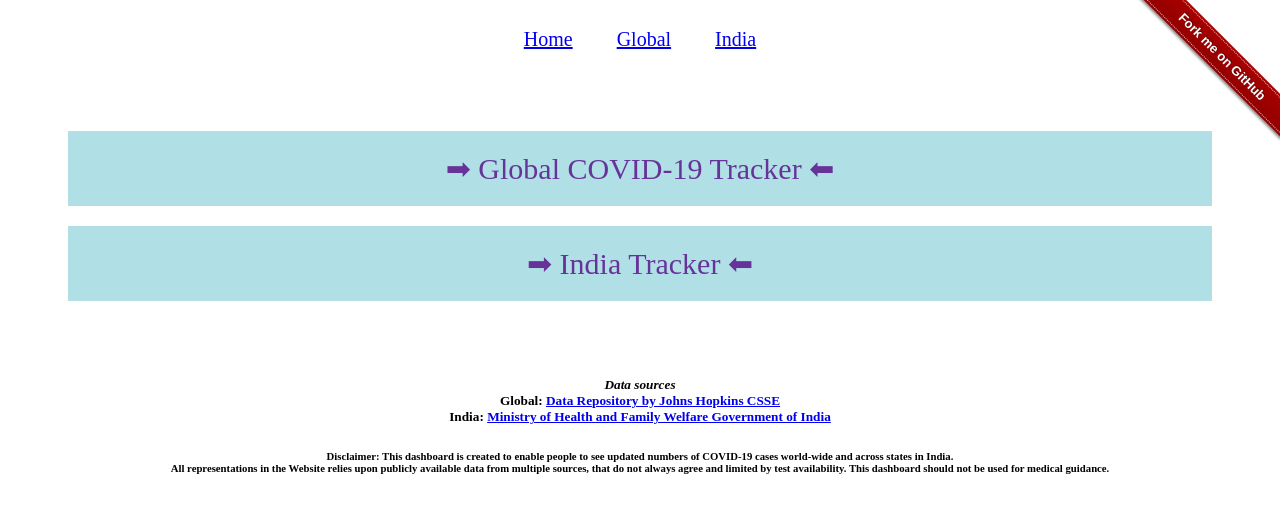
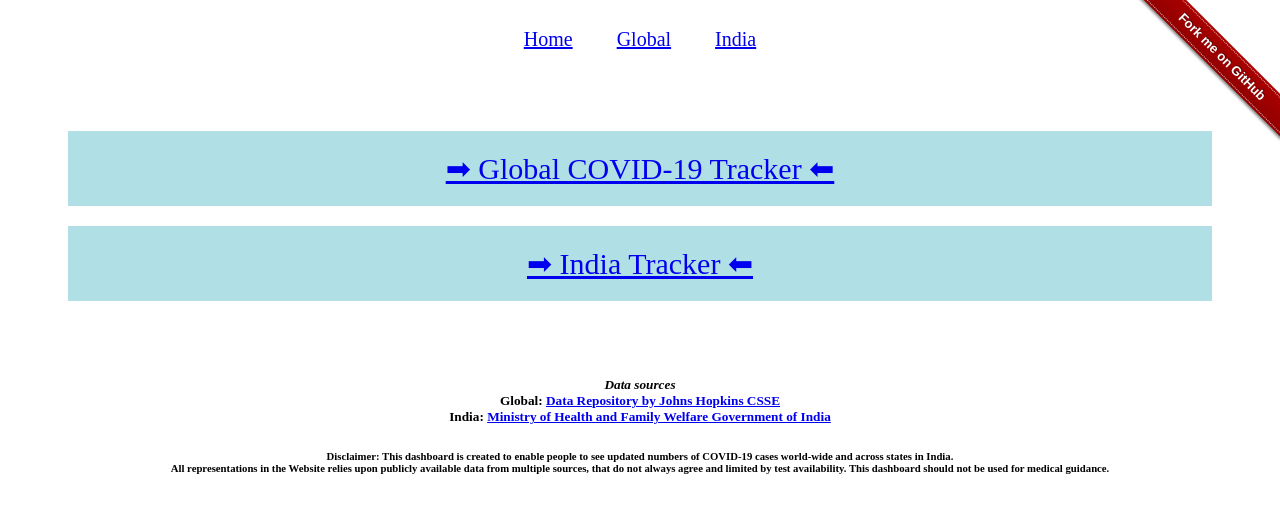
Before and after one commit to mayurmadnani/covidtracer, a plain HTML site: page index.html in a window 1280 px wide. Drawn offline with Linux system fonts and the light colour scheme.

Commit message:
tracker banners

```diff
--- a/index.html
+++ b/index.html
@@ -16,8 +16,8 @@
     </ul>
 
     <div class="flex-container">
-        <div>&#10145; Global COVID-19 Tracker &#11013;</div>
-        <div>&#10145; India Tracker &#11013;</div>
+        <div><a href="Global.html">&#10145; Global COVID-19 Tracker &#11013;</a></div>
+        <div><a href="India.html">&#10145; India Tracker &#11013;</a></div>
     </div>
 
     <h5 style="text-align: center;">
```
